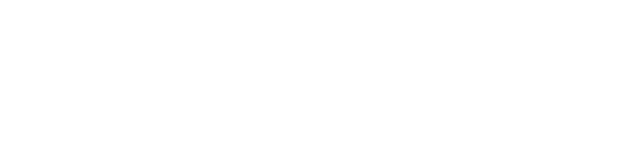
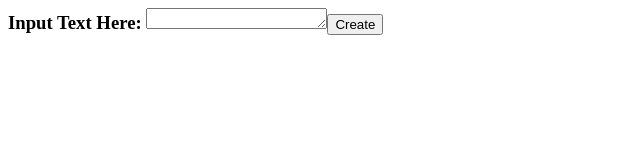
Before and after one commit to eagobert-zz/cards, a plain HTML site: page index.html in a window 1280 px wide. Shown: the whole page, without its empty margins (0-640 px from the left). Drawn offline with Linux system fonts and the light colour scheme.

Commit message:
update working branch

```diff
--- a/cards.css
+++ b/cards.css
@@ -0,0 +1,4 @@
+
+h3 {
+    display: inline;
+}
--- a/cards.js
+++ b/cards.js
@@ -0,0 +1,18 @@
+
+//Create a const named "cardsEl" to define where I want to place my new content
+const cardsEl = document.getElementById("cards");
+
+cardsEl.innerHTML = `<h3>Input Text Here: </h3>`;
+
+//Create a text area in javascript
+let textarea = document.createElement("textarea")
+textarea.rows = "1";
+textarea.cols = "20";
+textarea.innerHTML = "";
+cardsEl.appendChild(textarea)
+
+
+//Create a button in javascript
+let button = document.createElement("button");
+button.innerHTML = "Create";
+cardsEl.appendChild(button);
--- a/index.html
+++ b/index.html
@@ -4,9 +4,14 @@
     <meta charset="UTF-8">
     <meta name="viewport" content="width=device-width, initial-scale=1.0">
     <meta http-equiv="X-UA-Compatible" content="ie=edge">
+    <link href="cards.css" rel="stylesheet">
     <title>Cards</title>
 </head>
 <body>
 
+    <!-- Create a section with the class of "card" to hold my html -->
+    <section id="cards"></section>
+
+    <script src="cards.js"></script>
 </body>
 </html>
```
